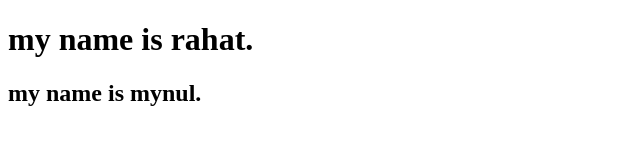
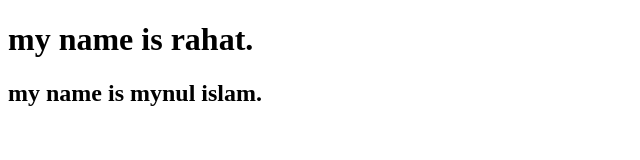
Before and after one commit to mynul1111/rahat, a plain HTML site: page index.html in a window 1280 px wide. Shown: the whole page, without its empty margins (0-640 px from the left). Drawn offline with Linux system fonts and the light colour scheme.

Commit message:
Update index.html

```diff
--- a/index.html
+++ b/index.html
@@ -8,6 +8,7 @@
 </head>
 <body>
     <h1> my name is rahat.</h1>
-    <h2>my name is mynul.</h2>
+    <h2>my name is mynul islam.</h2>
+
 </body>
 </html>
```
